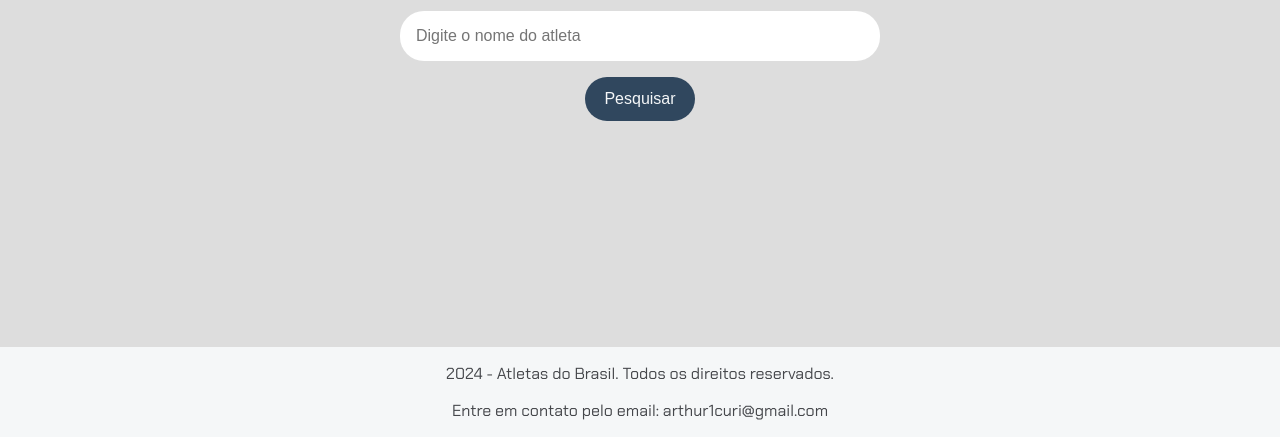
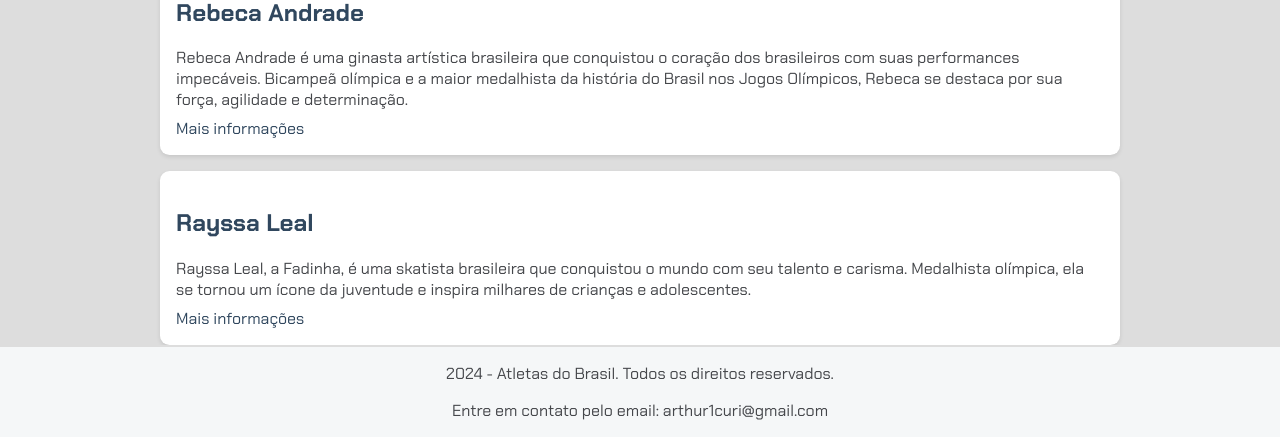
Before and after one commit to arthurcuri/allura-frontend-refresh, a plain HTML site: page index.html in a window 1280 px wide. Shown: the part 363-800 px from the top of the page. Drawn offline with Linux system fonts and the light colour scheme.

Commit message:
Estilizando o proejto com CSS

```diff
--- /dev/null
+++ b/app.js
@@ -0,0 +1 @@
+console.log("Rebeca Andrade");
--- a/index.html
+++ b/index.html
@@ -15,10 +15,36 @@
         <input type="text" placeholder="Digite o nome do atleta" />
         <button>Pesquisar</button>
       </section>
+      <section class="resultados-pesquisa">
+        <div class="item-resultado">
+            <h2>
+                <a href="#" target="_blank">Rebeca Andrade</a>
+            </h2>
+            <p class="descricao-meta">Rebeca Andrade é uma ginasta artística brasileira que conquistou o coração dos brasileiros com suas performances impecáveis. Bicampeã olímpica e a maior medalhista da história do Brasil nos Jogos Olímpicos, Rebeca se destaca por sua força, agilidade e determinação.</p>
+            <a href="https://pt.wikipedia.org/wiki/Rebeca_Andrade" target="_blank">Mais informações</a>
+        </div>
+
+        <div class="item-resultado">
+            <h2>
+                <a href="#" target="_blank">Rayssa Leal</a>
+            </h2>
+            <p class="descricao-meta">Rayssa Leal, a Fadinha, é uma skatista brasileira que conquistou o mundo com seu talento e carisma. Medalhista olímpica, ela se tornou um ícone da juventude e inspira milhares de crianças e adolescentes.</p>
+            <a href="https://pt.wikipedia.org/wiki/Rayssa_Leal" target="_blank">Mais informações</a>
+        </div>
+
+        <div class="item-resultado">
+            <h2>
+                <a href="#" target="_blank">Beatriz Souza</a>
+            </h2>
+            <p class="descricao-meta">Beatriz Souza é uma judoca brasileira que conquistou a medalha de ouro nas Olimpíadas de Paris. Sua história de superação e dedicação a inspirou milhões de pessoas.</p>
+            <a href="#" target="_blank">Mais informações</a>
+        </div>
+      </section>
     </main>
     <footer>
       <p>2024 - Atletas do Brasil. Todos os direitos reservados.</p>
       <p>Entre em contato pelo email: arthur1curi@gmail.com</p>
     </footer>
+    <script src="app.js"></script>
   </body>
 </html>
```
